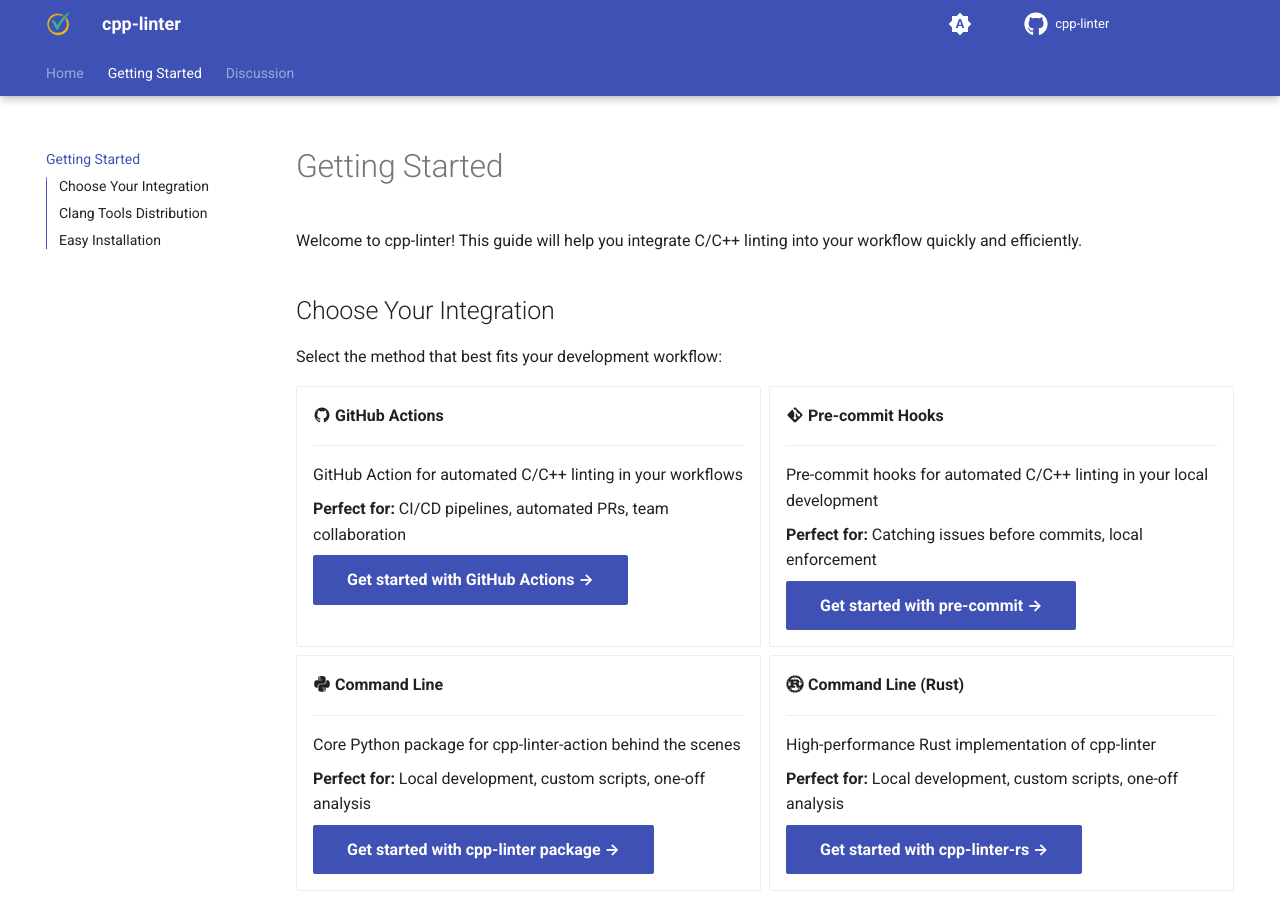
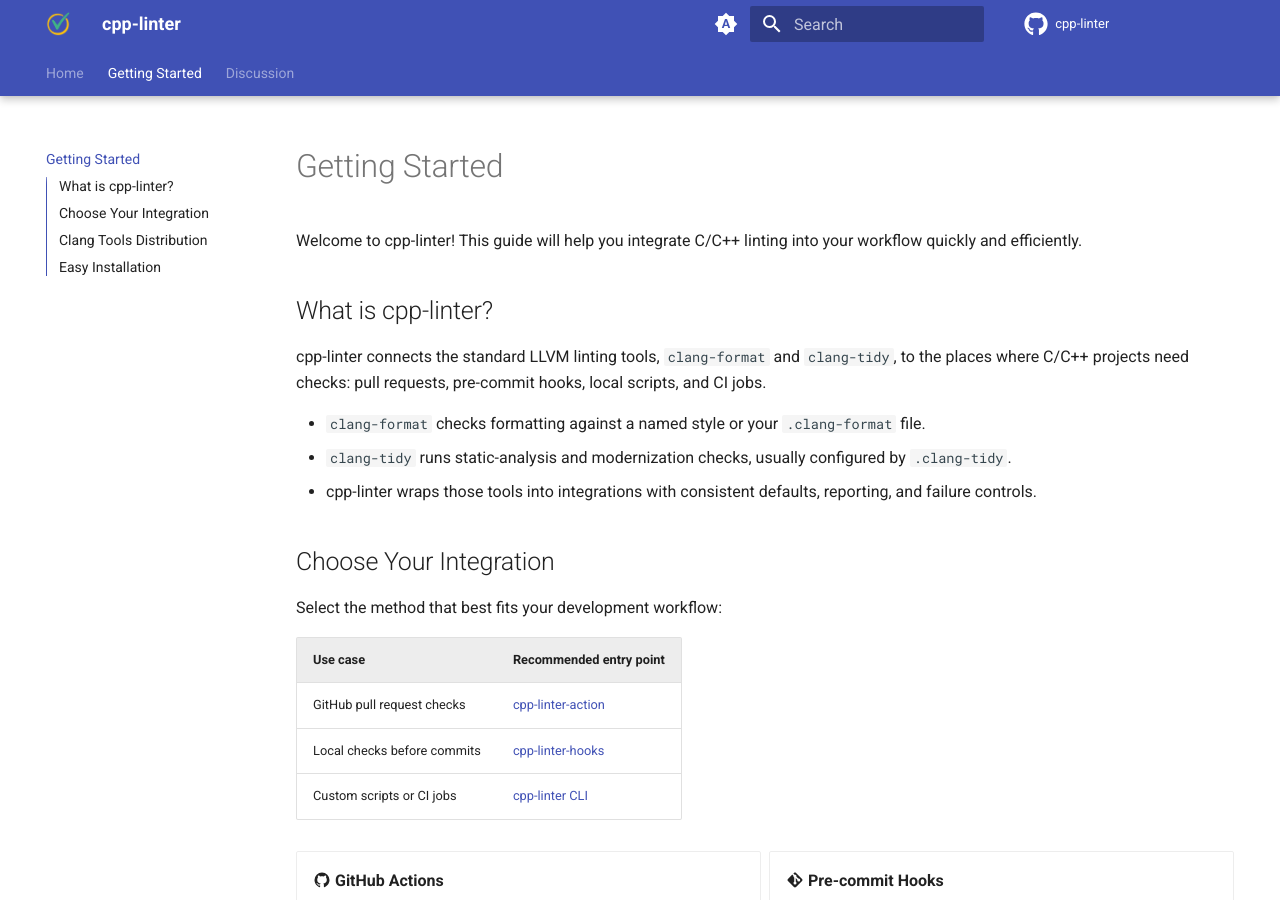
Before and after one commit to cpp-linter/cpp-linter.github.io, an MkDocs documentation site: the page built from docs/getting-started.md, in a window 1280 px wide and 900 px high. Built offline with MkDocs 1.6.1 and Material for MkDocs 9.7.7, drawn with Linux system fonts in a browser that asks for light colours.

Commit message:
Improve docs web site (#22)

```diff
--- a/docs/getting-started.md
+++ b/docs/getting-started.md
@@ -1,12 +1,27 @@
 # Getting Started
 
 Welcome to cpp-linter! This guide will help you integrate C/C++ linting into your workflow quickly and efficiently.
+
+## What is cpp-linter?
+
+cpp-linter connects the standard LLVM linting tools, `clang-format` and `clang-tidy`, to the places where C/C++ projects need checks: pull requests, pre-commit hooks, local scripts, and CI jobs.
+
+- `clang-format` checks formatting against a named style or your `.clang-format` file.
+- `clang-tidy` runs static-analysis and modernization checks, usually configured by `.clang-tidy`.
+- cpp-linter wraps those tools into integrations with consistent defaults, reporting, and failure controls.
 
 ## Choose Your Integration
 
 <!-- markdownlint-disable MD033 -->
 
 Select the method that best fits your development workflow:
+
+| Use case | Recommended entry point |
+| --- | --- |
+| GitHub pull request checks | [cpp-linter-action](https://cpp-linter.github.io/cpp-linter-action/) |
+| Local checks before commits | [cpp-linter-hooks](https://github.com/cpp-linter/cpp-linter-hooks) |
+| Custom scripts or CI jobs | [cpp-linter CLI](https://cpp-linter.github.io/cpp-linter/) |
+
 
 <div class="grid cards" markdown>
 
--- a/mkdocs.yml
+++ b/mkdocs.yml
@@ -66,6 +66,7 @@
       emoji_generator: !!python/name:material.extensions.emoji.to_svg
 
 plugins:
+  - search
   - blog
 
 extra_css:
```
Also changed, not shown: docs/index.md (+4 -12 lines).
